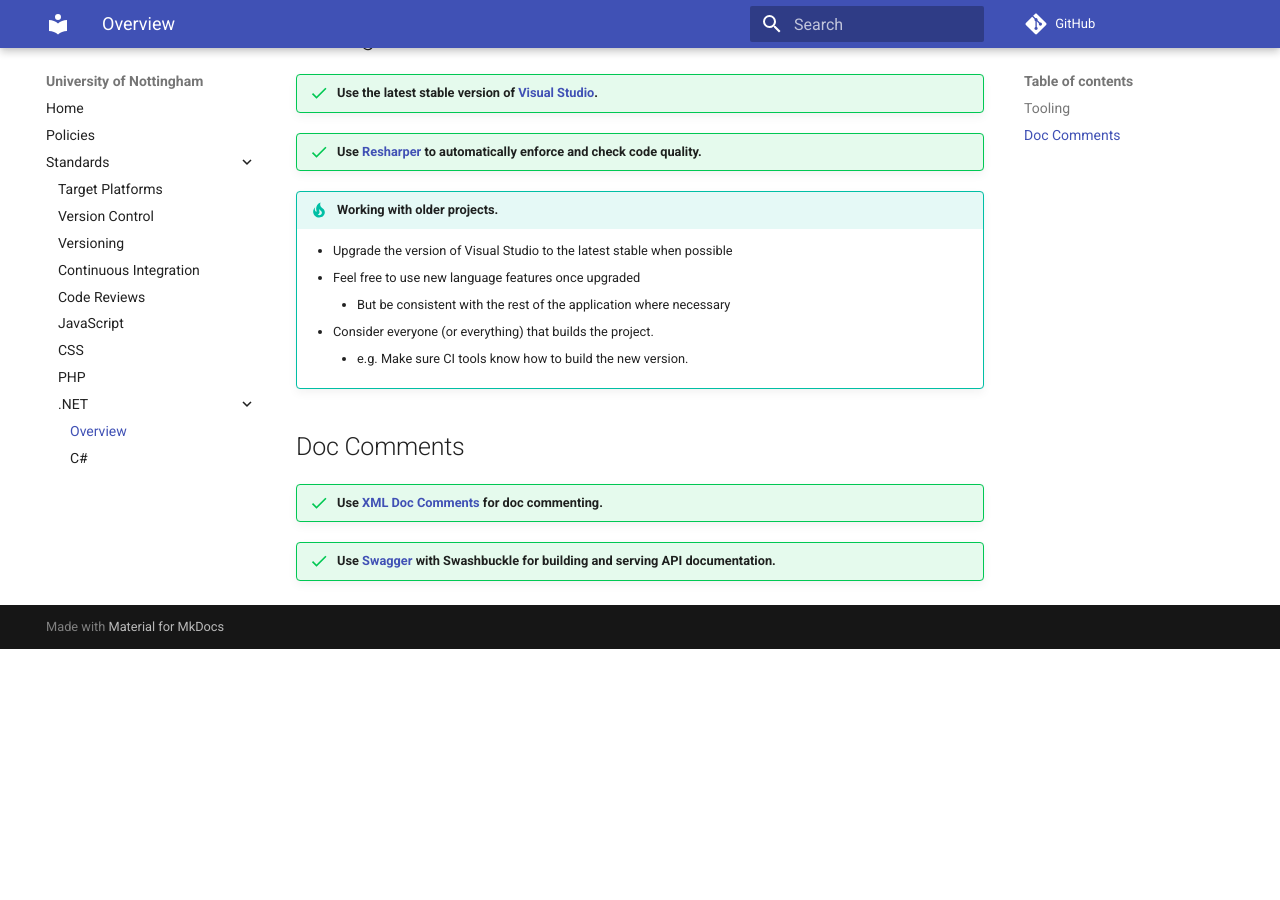
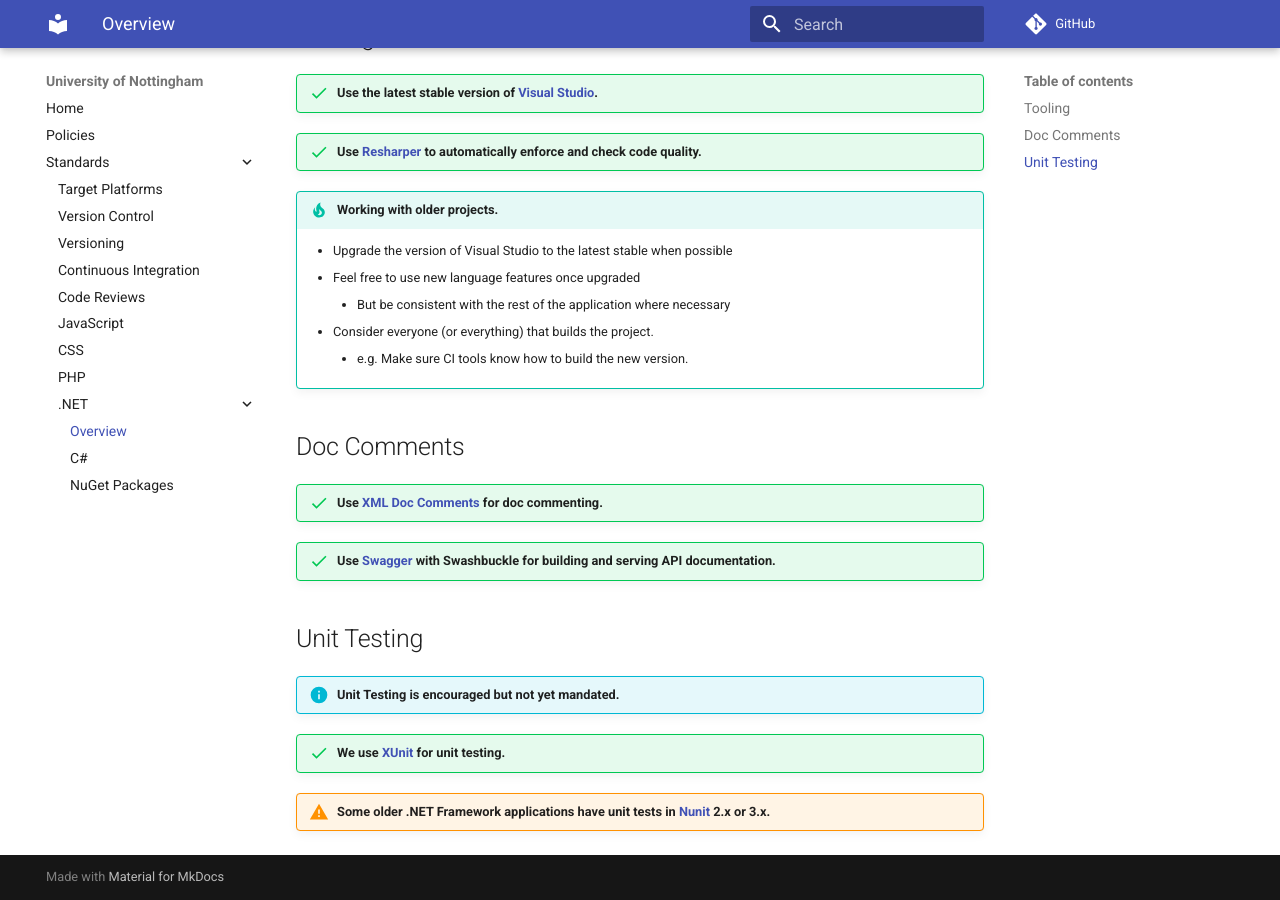
Before and after one commit to stylesm/universityofnottingham.github.io, an MkDocs documentation site: the page built from docs/Standards/dotnet/index.md, in a window 1280 px wide and 900 px high, scrolled down 828 px. Built offline with MkDocs 1.6.1 and Material for MkDocs 9.7.7, drawn with Linux system fonts in a browser that asks for light colours; comment, search, counter and statistics services are not loaded; old or Windows-style settings are respelled for this version of MkDocs; before the commit the page ends 1477 px from its top, so only the background shows below that.

Commit message:
nuget packages

```diff
--- a/docs/Standards/dotnet/index.md
+++ b/docs/Standards/dotnet/index.md
@@ -38,9 +38,19 @@
 
 !!! success "Use [Swagger] with Swashbuckle for building and serving API documentation."
 
+## Unit Testing
+
+!!! info "Unit Testing is encouraged but not yet mandated."
+
+!!! success "We use [XUnit] for unit testing."
+
+!!! warning "Some older .NET Framework applications have unit tests in [Nunit] 2.x or 3.x."
+
 [JavaScript]: ../javascript.md
 [CSS]: ../css.md
 [XML Doc Comments]: https://docs.microsoft.com/en-us/dotnet/csharp/programming-guide/xmldoc/xml-documentation-comments
 [Swagger]: https://swagger.io/
 [Resharper]: https://www.jetbrains.com/resharper/
 [Visual Studio]: https://visualstudio.com
+[XUnit]: https://xunit.github.io/
+[NUnit]: http://nunit.org/
--- a/mkdocs.yml
+++ b/mkdocs.yml
@@ -39,3 +39,4 @@
     - .NET:
       - Overview: Standards/dotnet/index.md
       - C#: Standards/dotnet/c-sharp.md
+      - NuGet Packages: Standards/dotnet/packages.md
```
Also changed, not shown: docs/Standards/dotnet/packages.md (added, +58 -0 lines).
